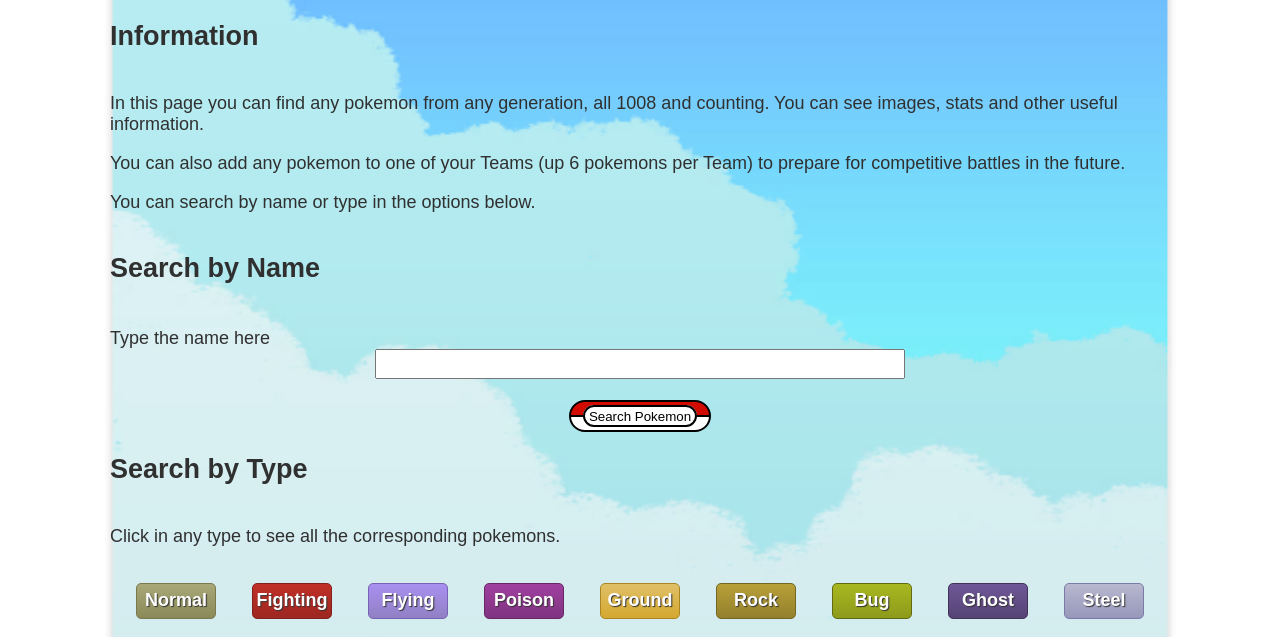
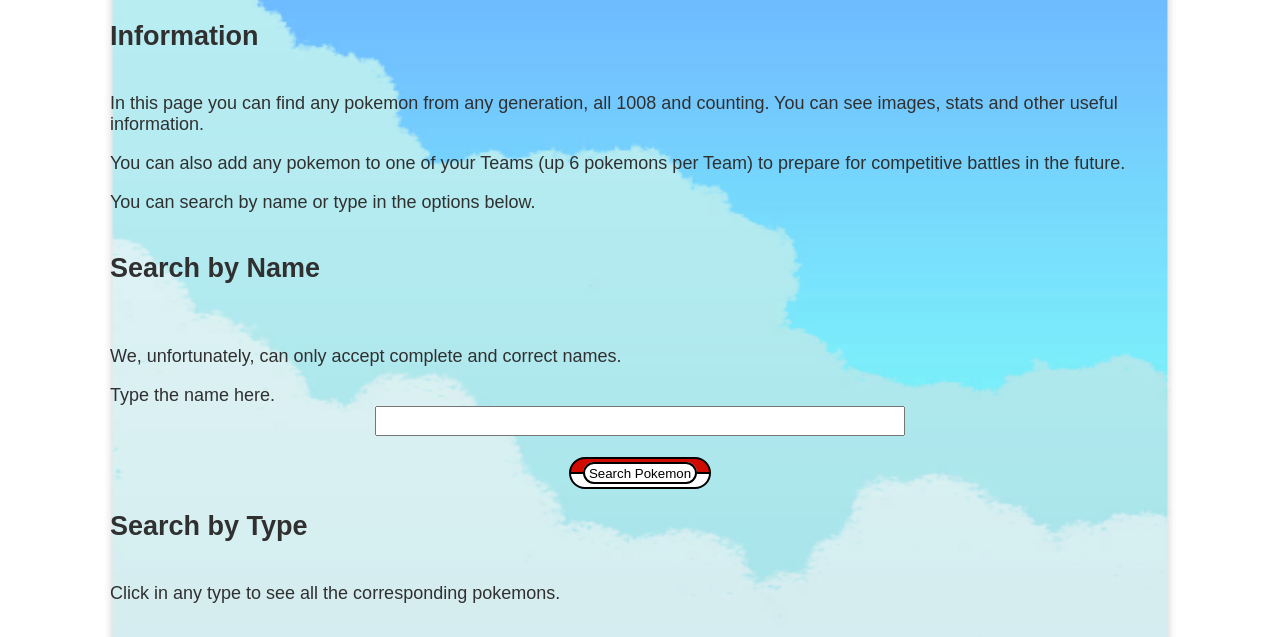
Before and after one commit to Oculto15/Pokemon, a website built with Vite: page src/index.html in a window 1280 px wide. Shown: the part 133-770 px from the top of the page. Built offline with nearby package versions, Linux system fonts and the light colour scheme; some packages are replaced by stand-ins of ours; no server answers; the database is empty.

Commit message:
small detail on search by name

```diff
--- a/src/index.html
+++ b/src/index.html
@@ -25,7 +25,8 @@
 
         <section class="searchName">
             <h2>Search by Name</h2><br>
-            <label for="searchName">Type the name here</label>
+            <p>We, unfortunately, can only accept complete and correct names.</p>
+            <label for="searchName">Type the name here.</label>
             <input type="text" id="searchName"><br>
             <button type="submit" class="glow-button"><span class='btnText'>Search Pokemon</span></button>
         </section>
```
